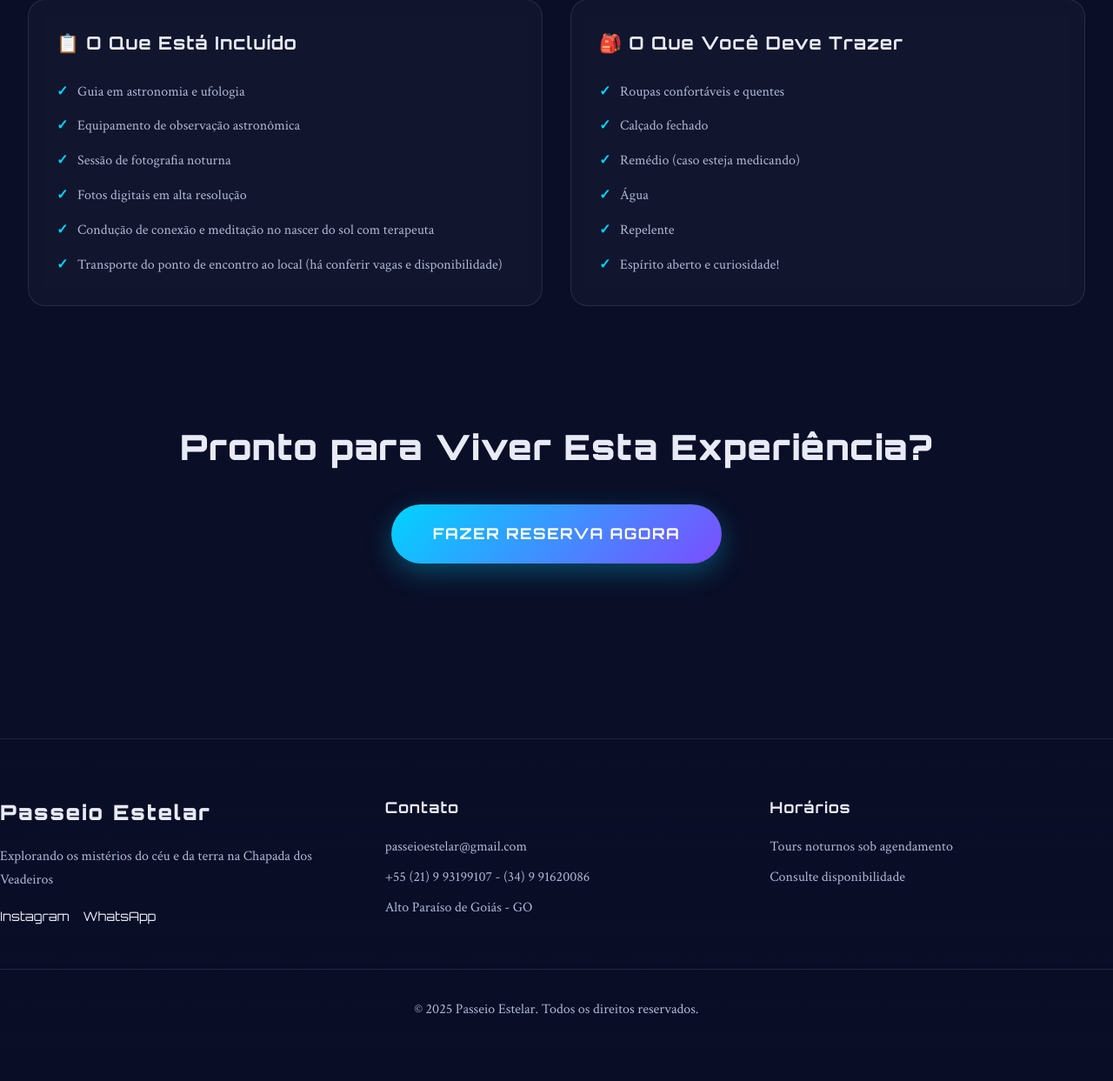
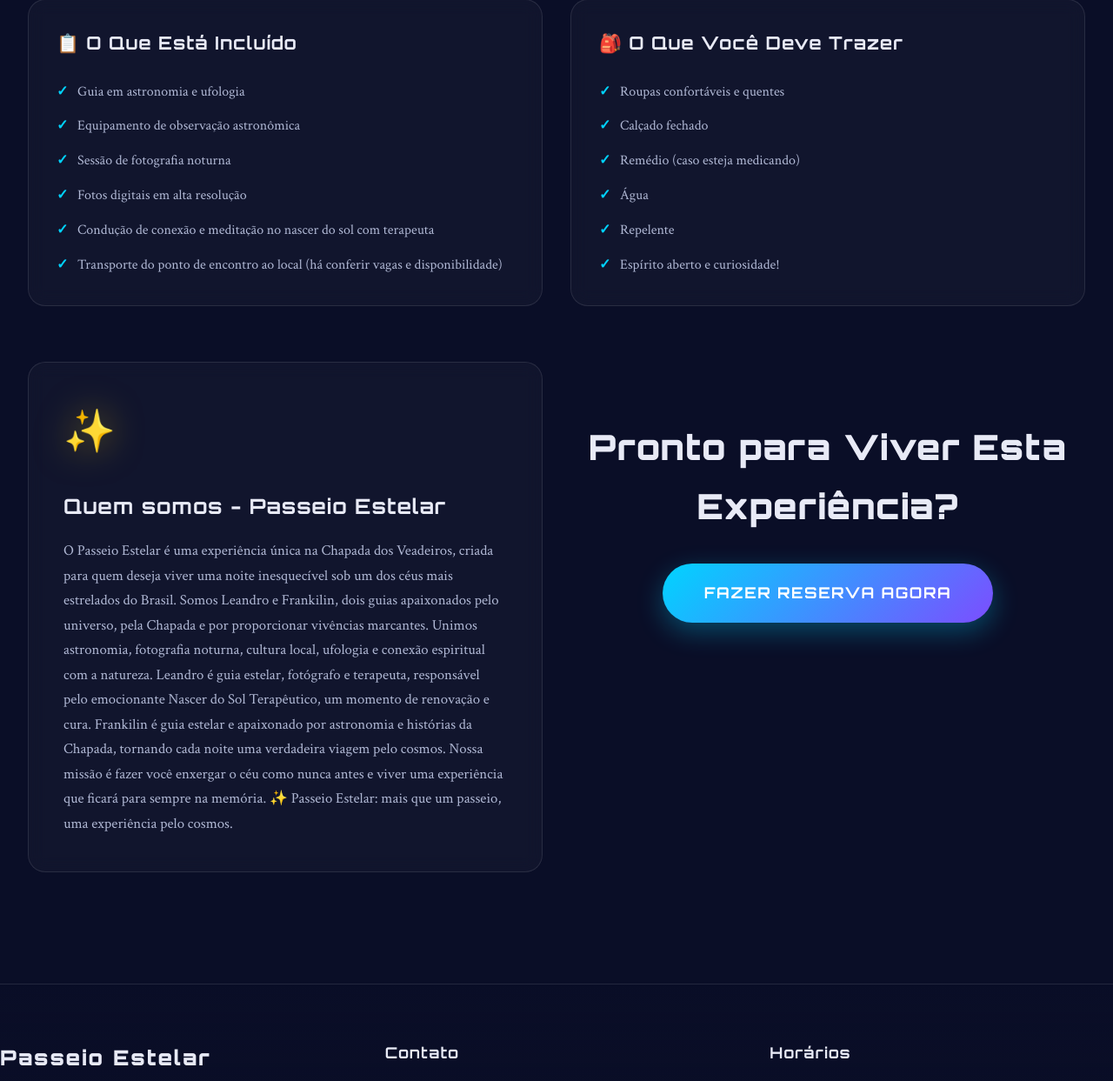
Before and after one commit to passeioestelar-lang/passeioestelar, a Flask app: page /sobre in a window 1280 px wide. Shown: the part 1178-2421 px from the top of the page at 87% size. Before the commit the page ends 2344 px from the top, so only its background shows below. Run offline with Flask 3, Linux system fonts and the light colour scheme.

Commit message:
about.html

```diff
--- a/templates/about.html
+++ b/templates/about.html
@@ -62,6 +62,20 @@
             </div>
 
         </div>
+
+        <div class="experience-grid">
+            <div class="experience-card" data-delay="0">
+                <div class="card-icon">✨</div>
+                <h3 class="card-title">Quem somos - Passeio Estelar</h3>
+                <p class="card-text">
+                O Passeio Estelar é uma experiência única na Chapada dos Veadeiros, criada para quem deseja viver uma noite inesquecível sob um dos céus mais estrelados do Brasil.
+                Somos Leandro e Frankilin, dois guias apaixonados pelo universo, pela Chapada e por proporcionar vivências marcantes. Unimos astronomia, fotografia noturna, cultura local, ufologia e conexão espiritual com a natureza.
+                Leandro é guia estelar, fotógrafo e terapeuta, responsável pelo emocionante Nascer do Sol Terapêutico, um momento de renovação e cura.
+                Frankilin é guia estelar e apaixonado por astronomia e histórias da Chapada, tornando cada noite uma verdadeira viagem pelo cosmos.
+                Nossa missão é fazer você enxergar o céu como nunca antes e viver uma experiência que ficará para sempre na memória.
+                ✨ Passeio Estelar: mais que um passeio, uma experiência pelo cosmos.
+                </p>
+            </div>
 
         <div class="about-cta">
             <h2>Pronto para Viver Esta Experiência?</h2>
```
